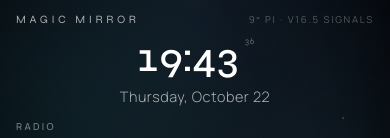
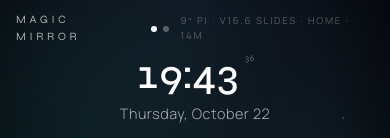
Before and after one commit to NickGrant89/magicmirror, a Next.js app: page / in a window 390 px wide. Shown: the top 138 px of the page. Built offline with nearby package versions, Linux system fonts and the light colour scheme; no server answers.

Commit message:
Add home ↔ signals slide on a 15-minute timer
Auto-fades between the main board and a dedicated Signals menu with
large BUY/SELL/HOLD cards (24h/7d). Tap the title or dots to advance
early. Override with NEXT_PUBLIC_MIRROR_SLIDE_INTERVAL_MS.

```diff
--- /dev/null
+++ b/src/components/mirror/crypto-signals-slide.tsx
@@ -0,0 +1,109 @@
+"use client";
+
+import { Clock } from "@/components/mirror/clock";
+import { SectionLabel } from "@/components/mirror/section-label";
+import { signalClass, tradeSignal } from "@/lib/crypto-signal";
+import { formatMoney, formatPct } from "@/lib/format";
+import type { CryptoPayload } from "@/lib/types";
+import { cn } from "@/lib/utils";
+
+export function CryptoSignalsSlide({
+  data,
+  loading,
+  error,
+}: {
+  data: CryptoPayload | null;
+  loading: boolean;
+  error: string | null;
+}) {
+  const quotes = data?.quotes ?? [];
+
+  return (
+    <div className="flex h-full min-h-0 flex-col gap-3 overflow-hidden">
+      <div className="grid shrink-0 grid-cols-[1fr_auto] items-end gap-4">
+        <div>
+          <SectionLabel>Signals</SectionLabel>
+          <p className="mt-1 max-w-md text-[0.7rem] tracking-wide text-white/40">
+            24h / 7d momentum · refreshes with live markets · not advice
+          </p>
+        </div>
+        <div className="scale-90 origin-bottom-right sm:scale-100">
+          <Clock />
+        </div>
+      </div>
+
+      {loading && !data ? (
+        <p className="text-sm text-white/40">Fetching signals…</p>
+      ) : error && !data ? (
+        <p className="text-sm text-white/50">Markets unavailable</p>
+      ) : (
+        <ul className="grid min-h-0 flex-1 grid-cols-1 content-start gap-2 overflow-hidden sm:grid-cols-2 lg:grid-cols-3">
+          {quotes.map((quote) => {
+            const signal =
+              quote.signal ??
+              tradeSignal(quote.change24hPct, quote.change7dPct);
+
+            return (
+              <li
+                key={quote.symbol}
+                className="flex min-h-0 flex-col justify-between rounded-2xl border border-white/10 bg-white/[0.03] px-3 py-2.5"
+              >
+                <div className="flex items-baseline justify-between gap-2">
+                  <span className="font-display text-lg text-white sm:text-xl">
+                    {quote.symbol}
+                  </span>
+                  <span
+                    className={cn(
+                      "font-display text-sm font-semibold tracking-[0.14em] uppercase sm:text-base",
+                      signalClass(signal),
+                    )}
+                  >
+                    {signal}
+                  </span>
+                </div>
+                <div className="mt-2 space-y-0.5">
+                  <p className="truncate text-sm text-white/85 tabular-nums">
+                    {formatMoney(quote.usdt, "USDT")}
+                  </p>
+                  <p className="truncate text-xs text-white/40 tabular-nums">
+                    {formatMoney(quote.gbp, "GBP")}
+                  </p>
+                </div>
+                <div className="mt-2 flex items-center justify-between gap-2 text-[0.7rem] tabular-nums">
+                  <span
+                    className={
+                      (quote.change24hPct ?? 0) >= 0
+                        ? "text-emerald-300/80"
+                        : "text-rose-300/80"
+                    }
+                  >
+                    24h {formatPct(quote.change24hPct)}
+                  </span>
+                  <span
+                    className={
+                      (quote.change7dPct ?? 0) >= 0
+                        ? "text-emerald-300/55"
+                        : "text-rose-300/55"
+                    }
+                  >
+                    7d {formatPct(quote.change7dPct)}
+                  </span>
+                </div>
+              </li>
+            );
+          })}
+        </ul>
+      )}
+
+      {data ? (
+        <p className="shrink-0 text-[0.55rem] tracking-wide text-white/25">
+          {data.source === "live" ? "Live · CoinGecko" : "Mock quotes"} ·{" "}
+          {new Date(data.updatedAt).toLocaleTimeString(undefined, {
+            hour: "2-digit",
+            minute: "2-digit",
+          })}
+        </p>
+      ) : null}
+    </div>
+  );
+}
--- a/src/components/mirror/mirror-board.tsx
+++ b/src/components/mirror/mirror-board.tsx
@@ -3,6 +3,7 @@
 import { CalendarPanel } from "@/components/mirror/calendar-panel";
 import { Clock } from "@/components/mirror/clock";
 import { CryptoPanel } from "@/components/mirror/crypto-panel";
+import { CryptoSignalsSlide } from "@/components/mirror/crypto-signals-slide";
 import { GuestWifiCard } from "@/components/mirror/guest-wifi-card";
 import { MirrorAtmosphere } from "@/components/mirror/mirror-atmosphere";
 import { NewsPanel } from "@/components/mirror/news-panel";
@@ -10,33 +11,75 @@ import { NextEventCountdown } from "@/components/mirror/countdown";
 import { PhotoFrame } from "@/components/mirror/photo-frame";
 import { RadioPanel } from "@/components/mirror/radio-panel";
 import { WeatherPanel } from "@/components/mirror/weather-panel";
+import { useMirrorSlides } from "@/hooks/use-mirror-slides";
 import { usePollingJson } from "@/hooks/use-polling-json";
 import type {
   CalendarPayload,
   CryptoPayload,
   WeatherPayload,
 } from "@/lib/types";
+import { cn } from "@/lib/utils";
+
+function formatSlideRemain(ms: number) {
+  const totalSec = Math.ceil(ms / 1000);
+  const mins = Math.floor(totalSec / 60);
+  const secs = totalSec % 60;
+  if (mins <= 0) return `${secs}s`;
+  return `${mins}m`;
+}
 
 export function MirrorBoard() {
   const calendar = usePollingJson<CalendarPayload>("/api/calendar", 60_000);
   const crypto = usePollingJson<CryptoPayload>("/api/crypto", 60_000);
   const weather = usePollingJson<WeatherPayload>("/api/weather", 15 * 60_000);
+  const slides = useMirrorSlides();
 
   return (
     <div className="mirror-shell relative flex h-dvh max-h-dvh flex-col overflow-hidden px-4 py-3 text-white md:px-6 md:py-4">
       <MirrorAtmosphere />
 
       <header className="relative z-10 mb-2 flex shrink-0 items-center justify-between gap-3">
+        <button
+          type="button"
+          onClick={slides.goNext}
+          className="text-left"
+          aria-label="Switch mirror menu"
+        >
           <p className="font-display text-[0.7rem] tracking-[0.32em] text-white/65 uppercase">
             Magic Mirror
           </p>
+        </button>
+        <div className="flex items-center gap-3">
+          <div className="flex items-center gap-1.5" aria-hidden>
+            {(["home", "signals"] as const).map((id, i) => (
+              <button
+                key={id}
+                type="button"
+                onClick={() => slides.goTo(i)}
+                className={cn(
+                  "size-1.5 rounded-full transition",
+                  slides.index === i ? "bg-white" : "bg-white/30",
+                )}
+                aria-label={`Show ${id} menu`}
+              />
+            ))}
+          </div>
           <p className="text-[0.6rem] tracking-[0.18em] text-white/30 uppercase">
-          9″ Pi · v16.5 signals
+            9″ Pi · v16.6 slides · {slides.slide} ·{" "}
+            {formatSlideRemain(slides.remainingMs)}
           </p>
+        </div>
       </header>
 
-      <main className="relative z-10 mx-auto flex min-h-0 w-full max-w-6xl flex-1 flex-col gap-3 overflow-hidden">
-        {/* Top: clock + radio + glanceables */}
+      <main className="relative z-10 mx-auto flex min-h-0 w-full max-w-6xl flex-1 flex-col overflow-hidden">
+        <div
+          className={cn(
+            "flex min-h-0 flex-1 flex-col gap-3 transition-opacity duration-500 ease-out",
+            slides.fade ? "opacity-100" : "opacity-0",
+          )}
+        >
+          {slides.slide === "home" ? (
+            <>
               <section className="grid shrink-0 grid-cols-1 items-end gap-3 sm:grid-cols-[1.2fr_1fr_1.05fr]">
                 <Clock />
                 <div className="min-w-0 border-white/10 sm:border-l sm:pl-4">
@@ -85,6 +128,15 @@ export function MirrorBoard() {
                   />
                 </div>
               </section>
+            </>
+          ) : (
+            <CryptoSignalsSlide
+              data={crypto.data}
+              loading={crypto.loading}
+              error={crypto.error}
+            />
+          )}
+        </div>
       </main>
     </div>
   );
--- /dev/null
+++ b/src/hooks/use-mirror-slides.ts
@@ -0,0 +1,62 @@
+"use client";
+
+import { useEffect, useState } from "react";
+
+const DEFAULT_INTERVAL_MS = Number(
+  process.env.NEXT_PUBLIC_MIRROR_SLIDE_INTERVAL_MS ?? String(15 * 60_000),
+);
+
+export const MIRROR_SLIDES = ["home", "signals"] as const;
+export type MirrorSlideId = (typeof MIRROR_SLIDES)[number];
+
+/**
+ * Auto-advances between mirror menus (home ↔ signals).
+ * Default interval: 15 minutes.
+ */
+export function useMirrorSlides(intervalMs = DEFAULT_INTERVAL_MS) {
+  const [index, setIndex] = useState(0);
+  const [fade, setFade] = useState(true);
+  const [cycleStartedAt, setCycleStartedAt] = useState(() => Date.now());
+  const [now, setNow] = useState(() => Date.now());
+
+  const safeInterval = Math.max(30_000, intervalMs);
+  const slide = MIRROR_SLIDES[index % MIRROR_SLIDES.length];
+
+  useEffect(() => {
+    const tick = window.setInterval(() => setNow(Date.now()), 1000);
+    return () => window.clearInterval(tick);
+  }, []);
+
+  useEffect(() => {
+    const id = window.setInterval(() => {
+      setFade(false);
+      window.setTimeout(() => {
+        setIndex((current) => (current + 1) % MIRROR_SLIDES.length);
+        setCycleStartedAt(Date.now());
+        setFade(true);
+      }, 480);
+    }, safeInterval);
+    return () => window.clearInterval(id);
+  }, [safeInterval]);
+
+  const goTo = (next: number) => {
+    setFade(false);
+    window.setTimeout(() => {
+      setIndex(((next % MIRROR_SLIDES.length) + MIRROR_SLIDES.length) % MIRROR_SLIDES.length);
+      setCycleStartedAt(Date.now());
+      setFade(true);
+    }, 280);
+  };
+
+  const remainingMs = Math.max(0, safeInterval - (now - cycleStartedAt));
+
+  return {
+    slide,
+    index: index % MIRROR_SLIDES.length,
+    fade,
+    remainingMs,
+    intervalMs: safeInterval,
+    goNext: () => goTo(index + 1),
+    goTo,
+  };
+}
```
Also changed, not shown: 1 other file (tests, documents, lock files or other folders). Lines whose indentation alone changed are shown as unchanged.
